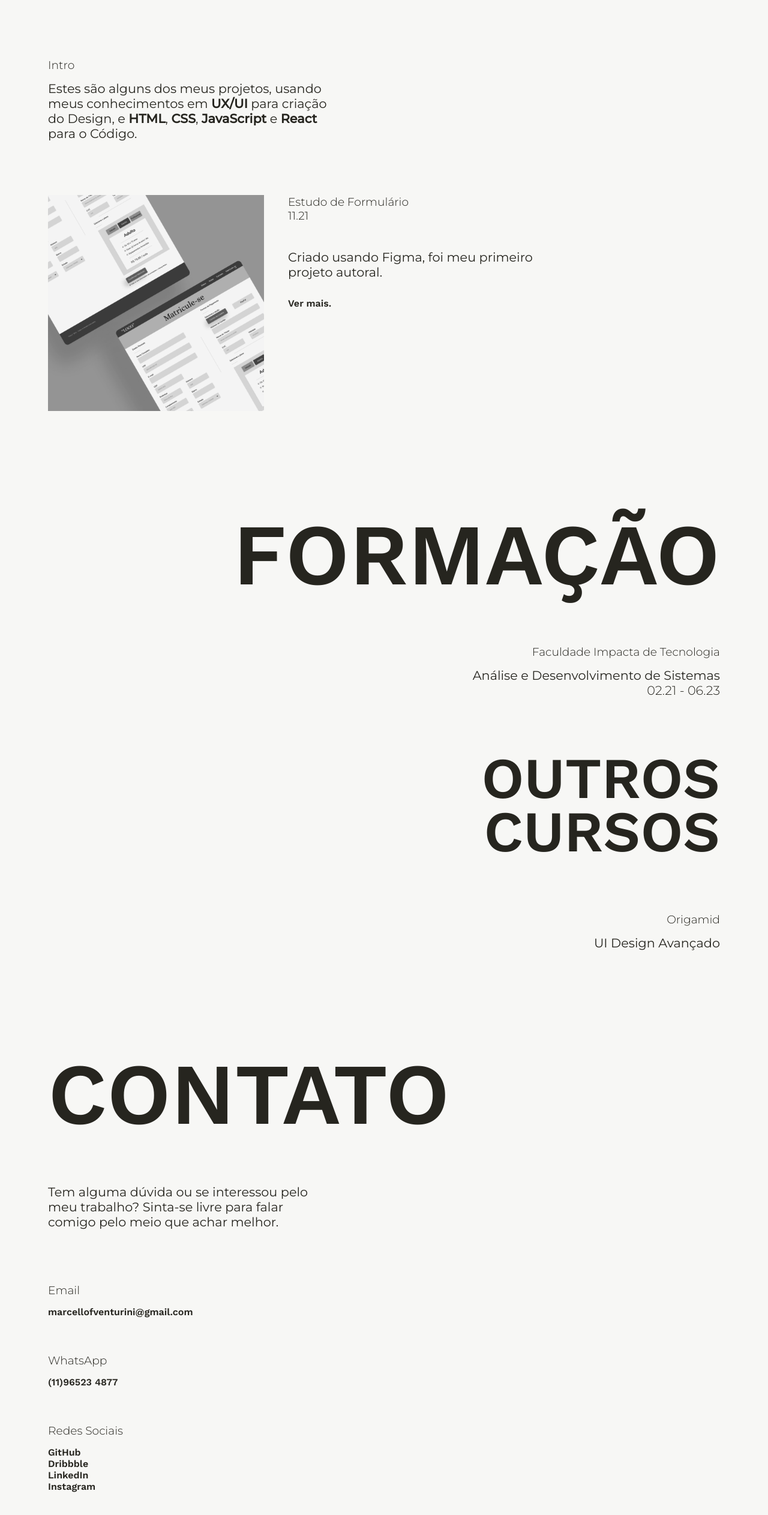
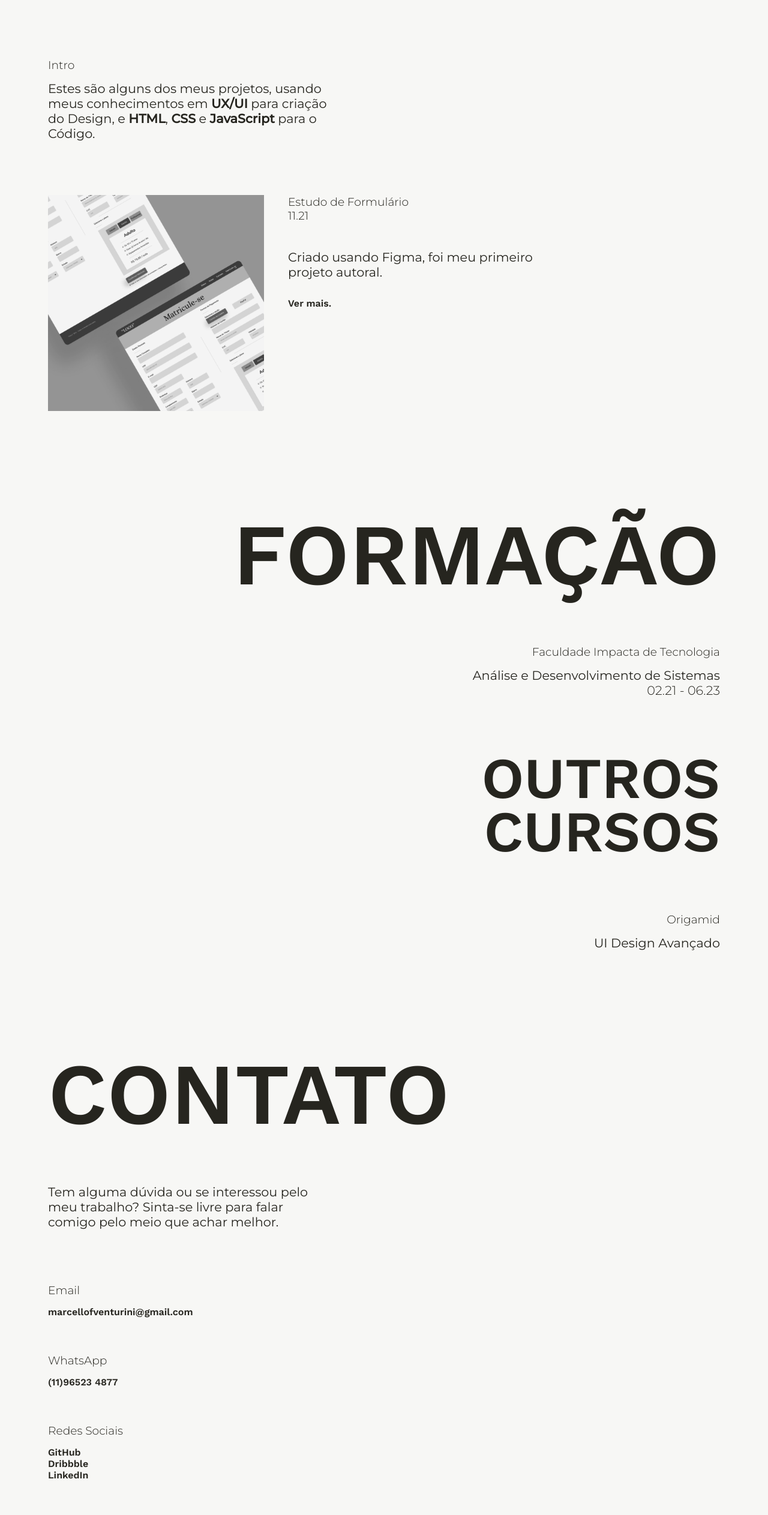
Before and after one commit to marcelloventurini/marcelloventurini.github.io, a plain HTML site: page index.html in a window 1280 px wide. Shown: the part 1218-3743 px from the top of the page at 60% size. Drawn offline with nearby package versions, Linux system fonts and the light colour scheme.

Commit message:
atualização texto principal e redes sociais

```diff
--- a/index.html
+++ b/index.html
@@ -43,7 +43,7 @@
   <section id="projetos" aria-label="Projetos" class="projects">
     <h2>Projetos</h2>
     <h3 class="projects-intro small-title">Intro</h3>
-    <p class="projects-p">Estes são alguns dos meus projetos, usando meus conhecimentos em <strong>UX/UI</strong> para criação do Design, e <strong>HTML</strong>, <strong>CSS</strong>, <strong>JavaScript</strong> e <strong>React</strong> para o Código.</p>
+    <p class="projects-p">Estes são alguns dos meus projetos, usando meus conhecimentos em <strong>UX/UI</strong> para criação do Design, e <strong>HTML</strong>, <strong>CSS</strong> e <strong>JavaScript</strong> para o Código.</p>
 
     <div class="grid-container">
       <a class="image" href="form.html"><img src="arquivosPortfolio/img/imgProject.png" alt="página de matrícula"></a>
@@ -77,7 +77,6 @@
       <li><a href="https://github.com/marcelloventurini" target="_blank" rel="external">GitHub</a></li>
       <li><a href="https://dribbble.com/marcelloventurini" target="_blank" rel="external">Dribbble</a></li>
       <li><a href="https://www.linkedin.com/in/marcelloventurini/" target="_blank" rel="external">LinkedIn</a></li>
-      <li><a href="https://www.instagram.com/marcellofventurini/" target="_blank" rel="external">Instagram</a></li>
     </ul>
 
     <!-- redes sociais para mobile -->
@@ -85,7 +84,6 @@
       <li><a href="https://github.com/marcelloventurini" target="_blank" rel="external"><img src="arquivosPortfolio/github-alt.svg" alt="GitHub"></a></li>
       <li><a href="https://dribbble.com/marcelloventurini" target="_blank" rel="external"><img src="arquivosPortfolio/dribbble.svg" alt="Dribbble"></a></li>
       <li><a href="https://www.linkedin.com/in/marcelloventurini/" target="_blank" rel="external"><img src="arquivosPortfolio/linkedin-alt.svg" alt="LinkedIn"></a></li>
-      <li><a href="https://www.instagram.com/marcellofventurini/" target="_blank" rel="external"><img src="arquivosPortfolio/instagram.svg" alt="Instagram" target="_blank" rel="external"></a></li>
     </ul>
   </section>
 
```
